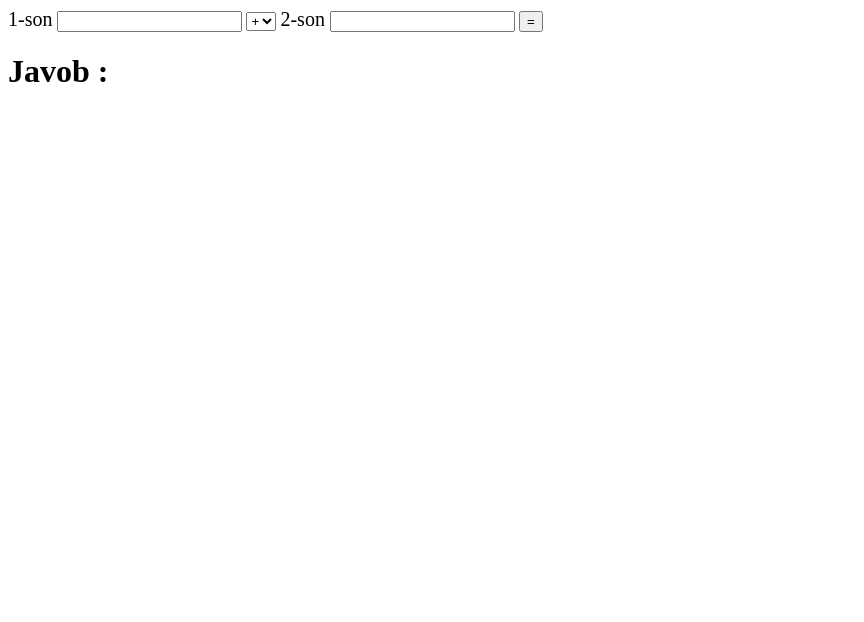
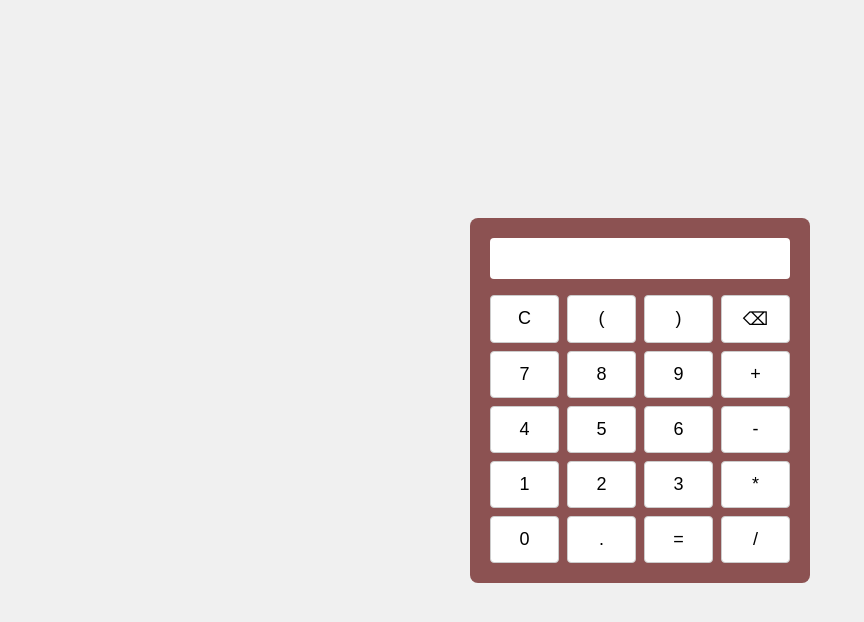
Before and after one commit to Asqarch1k/Calculator, a plain HTML site: page index.html in a window 1280 px wide. Shown: the whole page, without its empty margins (0-864 px from the left). Drawn offline with Linux system fonts and the light colour scheme.

Commit message:
Calculator

```diff
--- a/index.html
+++ b/index.html
@@ -1,26 +1,37 @@
 <!DOCTYPE html>
 <html>
-  <head> </head>
+  <head>
+    <title>Kalkulyator</title>
+    <link rel="stylesheet" type="text/css" href="style.css" />
+  </head>
   <body>
-    <label for="num1"><span style="font-size: 20px">1-son </span></label>
-    <input type="number" id="num1" />
-
-    <label for="operator"></label>
-    <select id="operator">
-      <option value="add">+</option>
-      <option value="subtract">-</option>
-      <option value="multiply">*</option>
-      <option value="divide">/</option>
-    </select>
-
-    <label for="num2"><span style="font-size: 20px;">2-son </span></label>
-    <input type="number" id="num2" />
-
-    <button onclick="calculate()">=</button>
-
-    <h1>Javob :</h1>
-    <div id="result"></div>
-
-<script src="./style.js"></script>
+    <div class="calculator">
+      <div class="screen">
+        <input type="text" id="display" readonly />
+      </div>
+      <div class="buttons">
+        <button onclick="clearDisplay()">C</button>
+        <button onclick="appendNumber('(')">(</button>
+        <button onclick="appendNumber(')')">)</button>
+        <button onclick="deleteChar()">&#9003;</button>
+        <button onclick="appendNumber('7')">7</button>
+        <button onclick="appendNumber('8')">8</button>
+        <button onclick="appendNumber('9')">9</button>
+        <button onclick="appendOperator('+')">+</button>
+        <button onclick="appendNumber('4')">4</button>
+        <button onclick="appendNumber('5')">5</button>
+        <button onclick="appendNumber('6')">6</button>
+        <button onclick="appendOperator('-')">-</button>
+        <button onclick="appendNumber('1')">1</button>
+        <button onclick="appendNumber('2')">2</button>
+        <button onclick="appendNumber('3')">3</button>
+        <button onclick="appendOperator('*')">*</button>
+        <button onclick="appendNumber('0')">0</button>
+        <button onclick="appendNumber('.')">.</button>
+        <button onclick="calculate()">=</button>
+        <button onclick="appendOperator('/')">/</button>
+      </div>
+    </div>
+    <script src="style.js"></script>
   </body>
 </html>
--- /dev/null
+++ b/style.css
@@ -0,0 +1,58 @@
+body {
+  display: flex;
+  justify-content: center;
+  align-items: center;
+  height: 100vh;
+  margin: 0;
+  background-color: #f0f0f0;
+}
+
+.calculator {
+  background-color: #8c5252;
+  border-radius: 8px;
+  padding: 20px;
+  width: 300px;
+}
+
+.screen {
+  background-color: #fff;
+  border: 1px solid #ccc;
+  border-radius: 4px;
+  border: none;
+  display: flex;
+  justify-content: flex-end;
+  align-items: center;
+  padding: 8px;
+  font-size: 24px;
+}
+
+.buttons {
+  display: grid;
+  grid-template-columns: repeat(4, 1fr);
+  gap: 8px;
+  margin-top: 16px;
+}
+
+button {
+  background-color: #fff;
+  border: 1px solid #ccc;
+  border-radius: 4px;
+  font-size: 18px;
+  padding: 12px;
+  cursor: pointer;
+}
+
+input {
+  border: none;
+  font-size: 20px;
+  width: 278px;
+  text-align:right
+}
+
+button:hover {
+  background-color: #f0f0f0;
+}
+
+button:active {
+  transform: scale(0.95);
+}
--- a/style.js
+++ b/style.js
@@ -1,26 +1,41 @@
+let displayValue = "";
+
+function appendNumber(number) {
+  displayValue += number;
+  number = number.slice(0, -1);
+  updateDisplay();
+}
+
+function appendOperator(operator) {
+  if (displayValue.slice(-1).match(/[+\-*\/]/)) {
+    displayValue = displayValue.slice(0, -1);
+  }
+  displayValue += operator;
+  updateDisplay();
+}
+
+function clearDisplay() {
+  displayValue = "";
+  updateDisplay();
+}
+
+function deleteChar() {
+  displayValue = displayValue.slice(0, -1);
+  updateDisplay();
+}
+
 function calculate() {
-  const num1 = parseFloat(document.getElementById("num1").value);
-  const num2 = parseFloat(document.getElementById("num2").value);
-  const operator = document.getElementById("operator").value;
-  let result;
+  try {
+    const result = eval(displayValue);
+    displayValue = result.toString();
+    updateDisplay();
+  } catch (error) {
+    displayValue = "Error";
+    updateDisplay();
+  }
+}
 
-  switch (operator) {
-    case "add":
-      result = num1 + num2;
-      break;
-    case "subtract":
-      result = num1 - num2;
-      break;
-    case "multiply":
-      result = num1 * num2;
-      break;
-    case "divide":
-      result = num1 / num2;
-      break;
-    default:
-      result = "Geçersiz operatör";
-      break;
-  }
-
-  document.getElementById("result").textContent = result;
+function updateDisplay() {
+  const display = document.getElementById("display");
+  display.value = displayValue;
 }
```
